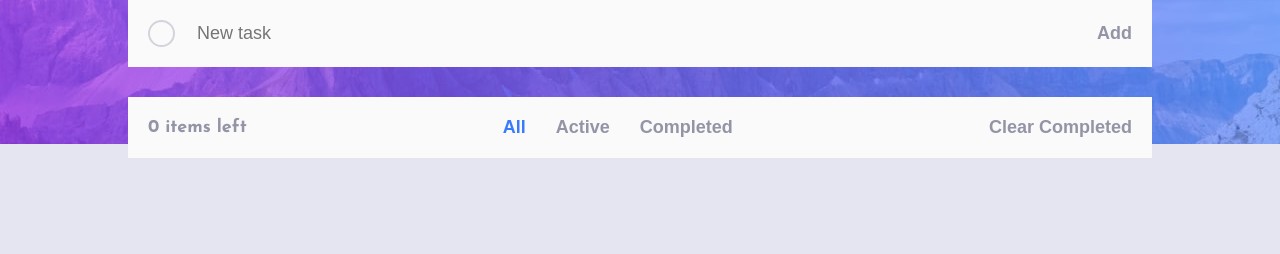
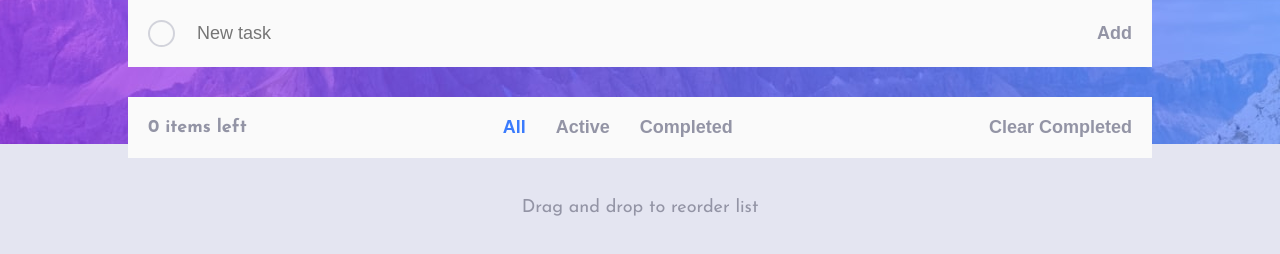
Before and after one commit to Lyriaen/Todo-app-frontend-mentor, a plain HTML site: page index.html in a window 1280 px wide. Shown: the part 156-410 px from the top of the page. Drawn offline with Linux system fonts and the light colour scheme.

Commit message:
add information about drag and drop

```diff
--- a/index.html
+++ b/index.html
@@ -40,6 +40,9 @@
         <button class='button main__nav__clear-button'>Clear Completed</button>
       </nav>
     </main>
+    <footer class='footer'>
+      <p class='footer_text'>Drag and drop to reorder list</p>
+    </footer>
   </div>
   <script type='module' src='./src/scripts/index.js'></script>
 </body>
--- a/src/css/style.css
+++ b/src/css/style.css
@@ -199,3 +199,13 @@ body {
 .main__nav__button--active {
     color: var(--text-color-active-button);
 }
+
+.footer {
+    width: 100%;
+    text-align: center;
+    margin: 40px 0;
+}
+
+.footer_text {
+    color: var(--text-color-button);
+}
```
